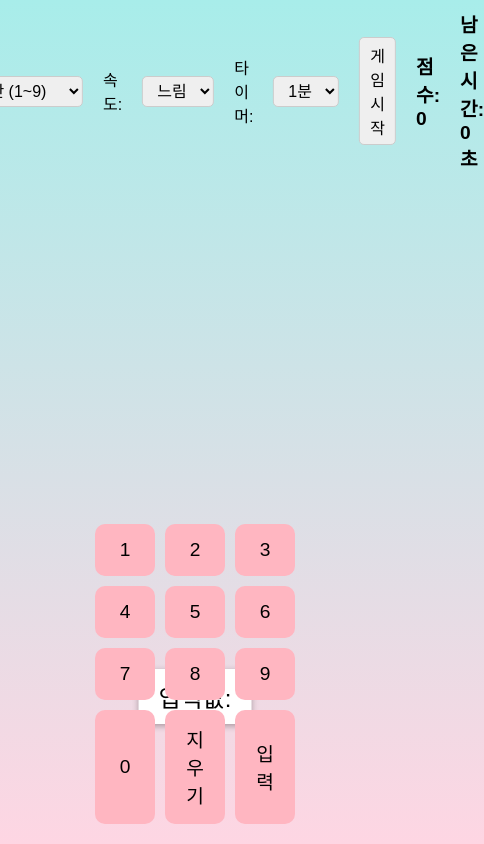
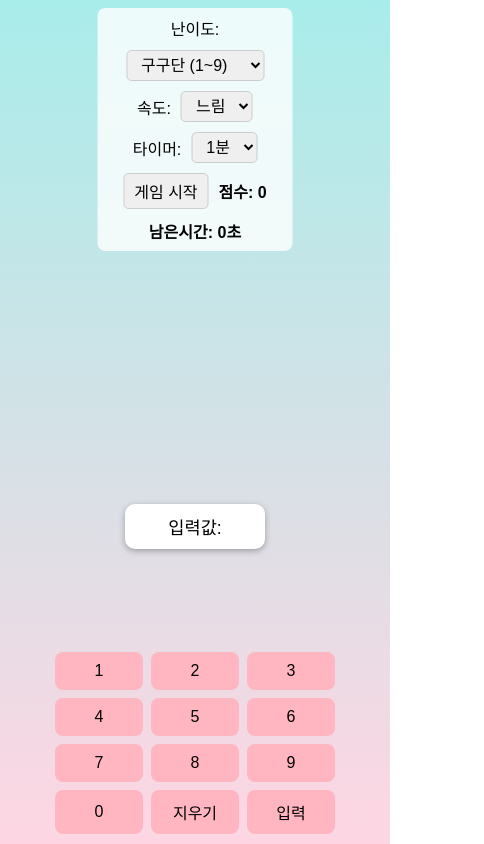
Before and after one commit to frontier19hong-collab/mul, a plain HTML site: page index.html in a window 390 px wide. Shown: the whole page, 484 px wide, since content can reach past the window. Drawn offline with Linux system fonts and the light colour scheme.

Commit message:
반응형 웹
화면 안잘리게 변경

```diff
--- a/index.html
+++ b/index.html
@@ -2,42 +2,50 @@
 <html lang="ko">
 <head>
   <meta charset="UTF-8" />
-  <meta name="viewport" content="width=device-width, initial-scale=1.0" />
+  <meta name="viewport" content="width=device-width, initial-scale=1.0, maximum-scale=1.0, user-scalable=no" />
   <title>구구단 낙하 게임</title>
   <style>
-    body {
+    html, body {
       margin: 0;
+      padding: 0;
       overflow: hidden;
       background: linear-gradient(to bottom, #a8edea, #fed6e3);
       font-family: 'Arial', sans-serif;
+      height: 100%;
     }
 
     #gameArea {
       position: relative;
-      width: 100vw;
-      height: 100vh;
+      width: 100%;
+      height: 100%;
       overflow: hidden;
     }
 
     .problem {
       position: absolute;
       background: white;
-      border-radius: 10px;
-      padding: 10px 15px;
+      border-radius: 8px;
+      padding: 8px 12px;
       box-shadow: 0 3px 8px rgba(0, 0, 0, 0.3);
       font-size: 1.2rem;
       text-align: center;
+      user-select: none;
     }
 
     #ui {
       position: absolute;
-      top: 10px;
+      top: 8px;
       left: 50%;
       transform: translateX(-50%);
       display: flex;
-      gap: 20px;
+      flex-wrap: wrap;
+      justify-content: center;
+      gap: 10px;
       align-items: center;
       z-index: 1000;
+      background: rgba(255, 255, 255, 0.8);
+      padding: 8px 12px;
+      border-radius: 8px;
     }
 
     select, button, input {
@@ -48,64 +56,93 @@
     }
 
     #score, #timer {
-      font-size: 1.2rem;
+      font-size: 1rem;
       font-weight: bold;
+    }
+
+    #inputDisplay {
+      position: absolute;
+      bottom: 30vh;
+      left: 50%;
+      transform: translateX(-50%);
+      background: white;
+      padding: 10px 20px;
+      border-radius: 10px;
+      font-size: 1.3rem;
+      box-shadow: 0 2px 6px rgba(0,0,0,0.3);
+      z-index: 1000;
+      min-width: 100px;
+      text-align: center;
     }
 
     #keypad {
       position: absolute;
-      bottom: 20px;
+      bottom: 10px;
       left: 50%;
       transform: translateX(-50%);
       display: grid;
-      grid-template-columns: repeat(3, 60px);
-      gap: 10px;
+      grid-template-columns: repeat(3, 1fr);
+      gap: 8px;
+      width: 80%;
+      max-width: 320px;
+      z-index: 999;
     }
 
     #keypad button {
-      font-size: 1.2rem;
-      padding: 15px;
-      border-radius: 10px;
+      font-size: 1.1rem;
+      padding: 12px;
+      border-radius: 8px;
       border: none;
       background-color: #ffb6c1;
       cursor: pointer;
       transition: 0.2s;
+      width: 100%;
     }
 
     #keypad button:hover {
       background-color: #ffa1b1;
     }
 
-    #inputDisplay {
-      position: absolute;
-      bottom: 120px;
-      left: 50%;
-      transform: translateX(-50%);
-      background: white;
-      padding: 10px 20px;
-      border-radius: 10px;
-      font-size: 1.5rem;
-      box-shadow: 0 2px 6px rgba(0,0,0,0.3);
+    @media (max-width: 600px) {
+      .problem {
+        font-size: 1rem;
+        padding: 6px 10px;
+      }
+
+      #inputDisplay {
+        font-size: 1.1rem;
+        bottom: 35vh;
+      }
+
+      #keypad {
+        width: 90%;
+        max-width: 280px;
+      }
+
+      #keypad button {
+        font-size: 1rem;
+        padding: 10px;
+      }
     }
   </style>
 </head>
 <body>
   <div id="gameArea"></div>
   <div id="ui">
-    <label>난이도: </label>
+    <label>난이도:</label>
     <select id="difficulty">
       <option value="9">구구단 (1~9)</option>
       <option value="19">십구단 (1~19)</option>
     </select>
 
-    <label>속도: </label>
+    <label>속도:</label>
     <select id="speed">
       <option value="2">느림</option>
       <option value="4">보통</option>
       <option value="6">빠름</option>
     </select>
 
-    <label>타이머: </label>
+    <label>타이머:</label>
     <select id="timerSelect">
       <option value="60">1분</option>
       <option value="120">2분</option>
@@ -137,8 +174,8 @@
     let timerInterval;
     let timeLeft;
 
-    // 키패드 생성
     const keypadButtons = [1,2,3,4,5,6,7,8,9,0,'지우기','입력'];
+    keypad.innerHTML = '';
     keypadButtons.forEach(v => {
       const btn = document.createElement('button');
       btn.textContent = v;
@@ -173,20 +210,17 @@
       timeLeft = parseInt(document.getElementById('timerSelect').value);
       timerDisplay.textContent = `남은시간: ${timeLeft}초`;
 
-      // 문제 생성 주기
       gameInterval = setInterval(() => spawnProblem(difficulty), 1500);
       fallInterval = setInterval(() => moveProblems(speed), 50);
       timerInterval = setInterval(() => {
         timeLeft--;
         timerDisplay.textContent = `남은시간: ${timeLeft}초`;
-        if(timeLeft <= 0) {
-          endGame();
-        }
+        if(timeLeft <= 0) endGame();
       }, 1000);
     }
 
     function spawnProblem(maxDan) {
-      const x = Math.random() * (window.innerWidth - 100);
+      const x = Math.random() * (window.innerWidth - 80);
       const y = 0;
       const dan = Math.floor(Math.random() * maxDan) + 1;
       const num = Math.floor(Math.random() * 9) + 1;
@@ -207,7 +241,6 @@
         p.y += speed;
         p.element.style.top = `${p.y}px`;
         if (p.y > window.innerHeight - 50) {
-          // 놓친 문제 감점
           p.element.remove();
           problems.splice(i, 1);
           score = Math.max(0, score - 5);
@@ -225,12 +258,11 @@
         problems = problems.filter(p => p !== matched);
         score += 10;
       } else {
-        // 틀릴 시 감점
         score = Math.max(0, score - 5);
       }
       scoreDisplay.textContent = `점수: ${score}`;
       currentInput = '';
-      inputDisplay.textContent = `입력값: `;
+      inputDisplay.textContent = `입력값:`;
     }
 
     function endGame() {
```
